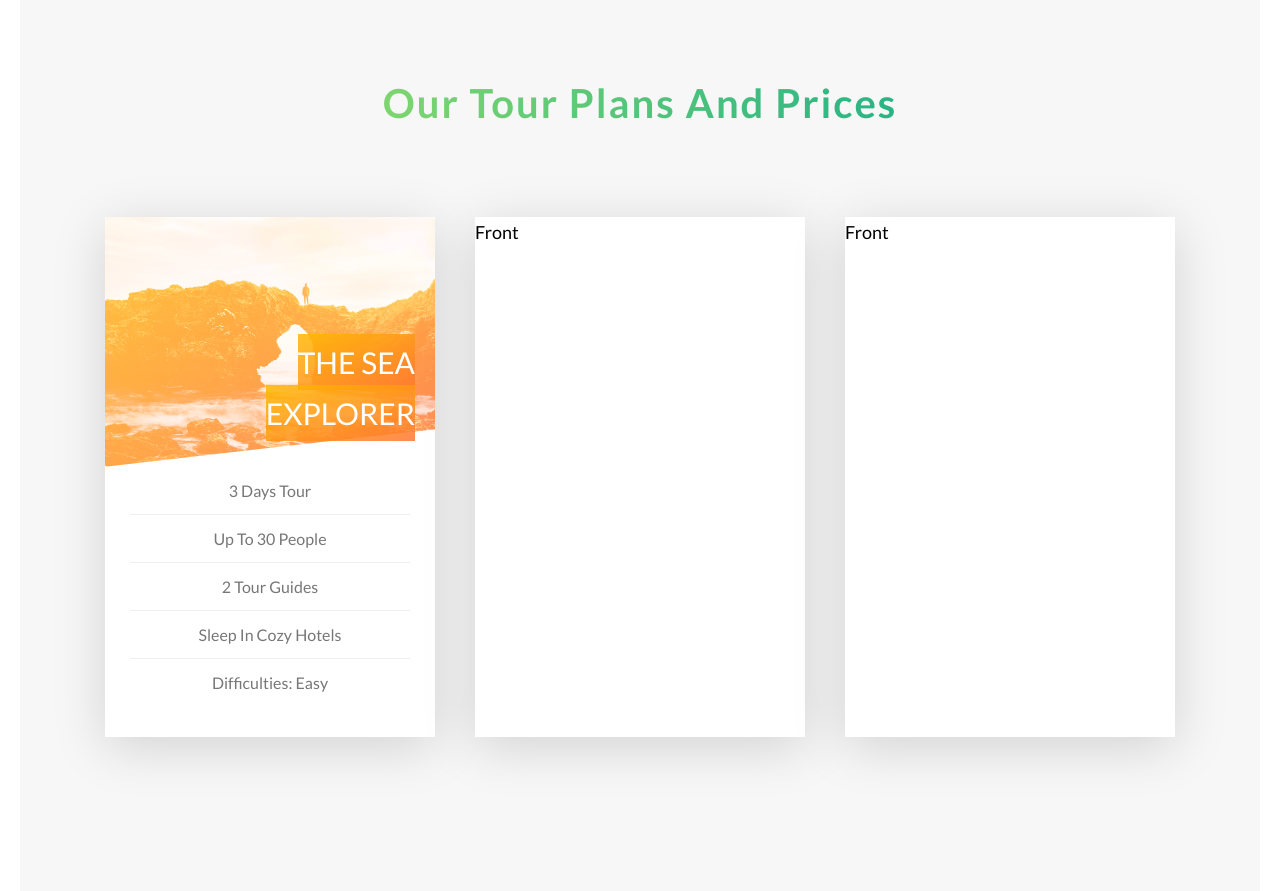
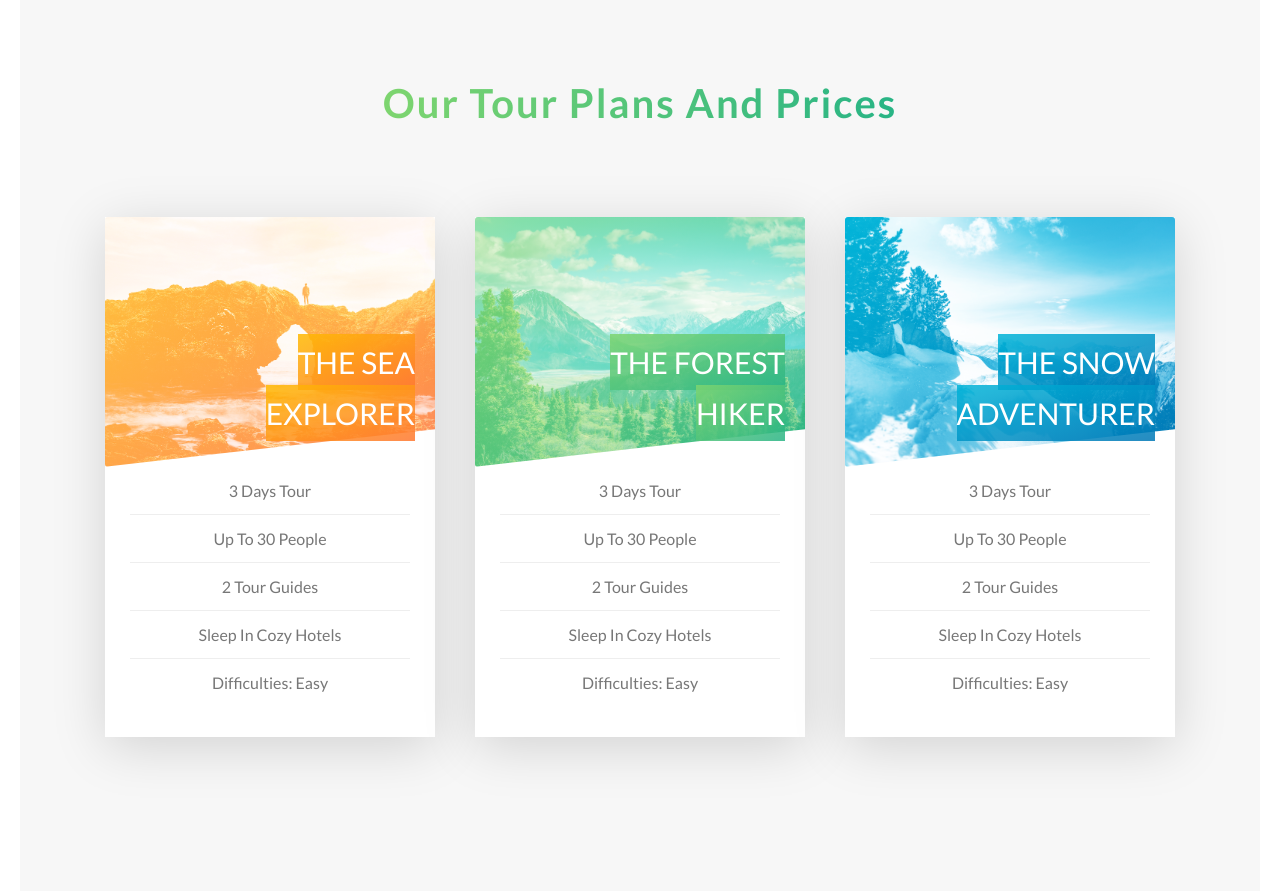
Before and after one commit to asifsalim/natureweb1, a PHP site: page / in a window 1280 px wide. Shown: the part 2368-3259 px from the top of the page. Run offline with PHP 8.4, Linux system fonts and the light colour scheme.

Commit message:
cards settings

```diff
--- a/index.html
+++ b/index.html
@@ -1,21 +1,24 @@
 <!DOCTYPE html>
 <html lang="en">
   <head>
-        <meta charset="UTF-8">
-        <meta name="viewport" content="width=device-width, initial-scale=1.0">
+    <meta charset="UTF-8" />
+    <meta name="viewport" content="width=device-width, initial-scale=1.0" />
 
-        <link href="https://fonts.googleapis.com/css?family=Lato:100,300,400,700,900" rel="stylesheet">
+    <link
+      href="https://fonts.googleapis.com/css?family=Lato:100,300,400,700,900"
+      rel="stylesheet"
+    />
 
-        <link rel="stylesheet" href="css/icofont.css">
-        <link rel="stylesheet" href="sass/main.css">
-        <link rel="shortcut icon" type="image/png" href="img/favicon.png">
+    <link rel="stylesheet" href="css/icofont.css" />
+    <link rel="stylesheet" href="sass/main.css" />
+    <link rel="shortcut icon" type="image/png" href="img/favicon.png" />
 
     <title>Natours | Exciting tours for adventurous people</title>
   </head>
   <body>
-        <header class='header'>
+    <header class="header">
       <div class="header__logo-box">
-                <img src="img/logo-white.png" alt="logo" class="header__logo">
+        <img src="img/logo-white.png" alt="logo" class="header__logo" />
       </div>
       <div class="header__text-box">
         <h1 class="header-primary">
@@ -28,31 +31,39 @@
     <main>
       <section class="section-about">
         <div class="u-text-middle u-margin-big">
-                    <h2 class="heading-secondary">
-                        Exciting to ours tours plans
-                    </h2>
+          <h2 class="heading-secondary">Exciting to ours tours plans</h2>
         </div>
         <div class="row">
           <div class="col-1of2">
-                        <h3 class="heading-tertiary">
-                            Live and Love with nature
-                        </h3>
+            <h3 class="heading-tertiary">Live and Love with nature</h3>
             <p class="paragraph">
-                            Lorem ipsum dolor sit amet consectetur adipisicing elit. Adipisci vel deleniti, iusto ex architecto repudiandae molestiae iste sint!
+              Lorem ipsum dolor sit amet consectetur adipisicing elit. Adipisci
+              vel deleniti, iusto ex architecto repudiandae molestiae iste sint!
             </p>
 
-                        <h3 class="heading-tertiary">
-                            Go with nature
-                        </h3>
+            <h3 class="heading-tertiary">Go with nature</h3>
             <p class="paragraph">
-                            Lorem ipsum dolor sit amet consectetur adipisicing elit. Adipisci vel deleniti, iusto ex architecto repudiandae molestiae iste sint!
+              Lorem ipsum dolor sit amet consectetur adipisicing elit. Adipisci
+              vel deleniti, iusto ex architecto repudiandae molestiae iste sint!
             </p>
           </div>
           <div class="col-1of2">
             <div class="composition">
-                        <img src="img/nat-1-large.jpg" alt="photo-1" class="composition__photo composition__photo--p1">
-                        <img src="img/nat-2-large.jpg" alt="photo-2" class="composition__photo composition__photo--p2">
-                        <img src="img/nat-3-large.jpg" alt="photo-3" class="composition__photo composition__photo--p3">
+              <img
+                src="img/nat-1-large.jpg"
+                alt="photo-1"
+                class="composition__photo composition__photo--p1"
+              />
+              <img
+                src="img/nat-2-large.jpg"
+                alt="photo-2"
+                class="composition__photo composition__photo--p2"
+              />
+              <img
+                src="img/nat-3-large.jpg"
+                alt="photo-3"
+                class="composition__photo composition__photo--p3"
+              />
             </div>
           </div>
         </div>
@@ -64,7 +75,9 @@
               <i class="feature-box__icon icofont-globe-alt"></i>
               <h3 class="heading-tertiary">Explore The World</h3>
               <p class="feature-box__text">
-                                    Lorem ipsum dolor sit amet consectetur adipisicing elit. Optio natus ipsam rem vitae quibusdam facilis saepe maxime nobis odit recusandae!
+                Lorem ipsum dolor sit amet consectetur adipisicing elit. Optio
+                natus ipsam rem vitae quibusdam facilis saepe maxime nobis odit
+                recusandae!
               </p>
             </div>
           </div>
@@ -73,7 +86,9 @@
               <i class="feature-box__icon icofont-sand-clock"></i>
               <h3 class="heading-tertiary">Happy Moments</h3>
               <p class="feature-box__text">
-                                    Lorem ipsum dolor sit amet consectetur adipisicing elit. Optio natus ipsam rem vitae quibusdam facilis saepe maxime nobis odit recusandae!
+                Lorem ipsum dolor sit amet consectetur adipisicing elit. Optio
+                natus ipsam rem vitae quibusdam facilis saepe maxime nobis odit
+                recusandae!
               </p>
             </div>
           </div>
@@ -82,7 +97,9 @@
               <i class="feature-box__icon icofont-heart-beat-alt"></i>
               <h3 class="heading-tertiary">Healthy Life</h3>
               <p class="feature-box__text">
-                                    Lorem ipsum dolor sit amet consectetur adipisicing elit. Optio natus ipsam rem vitae quibusdam facilis saepe maxime nobis odit recusandae!
+                Lorem ipsum dolor sit amet consectetur adipisicing elit. Optio
+                natus ipsam rem vitae quibusdam facilis saepe maxime nobis odit
+                recusandae!
               </p>
             </div>
           </div>
@@ -91,30 +108,29 @@
               <i class="feature-box__icon icofont-ui-map"></i>
               <h3 class="heading-tertiary">Tour Places</h3>
               <p class="feature-box__text">
-                                    Lorem ipsum dolor sit amet consectetur adipisicing elit. Optio natus ipsam rem vitae quibusdam facilis saepe maxime nobis odit recusandae!
+                Lorem ipsum dolor sit amet consectetur adipisicing elit. Optio
+                natus ipsam rem vitae quibusdam facilis saepe maxime nobis odit
+                recusandae!
               </p>
             </div>
           </div>
         </div>
-
       </section>
 
       <section class="section-cards">
         <div class="u-text-middle u-margin-big">
-                    <h2 class="heading-secondary">
-                        Our Tour Plans and Prices
-                    </h2>
+          <h2 class="heading-secondary">Our Tour Plans and Prices</h2>
         </div>
         <div class="row">
           <div class="col-1of3">
             <div class="cards">
               <div class="cards__side">
                 <div class="cards__side cards__side--front">
-                                    <div class="cards__images cards__images--1">
-                                        &nbsp;
-                                    </div>
+                  <div class="cards__images cards__images--1">&nbsp;</div>
                   <h4 class="cards__header">
-                                       <span class="cards__header--span cards__header--span--1">The sea explorer</span>
+                    <span class="cards__header--span cards__header--span--1"
+                      >The sea explorer</span
+                    >
                   </h4>
                   <div class="cards__details">
                     <ul>
@@ -124,37 +140,81 @@
                       <li>sleep in cozy hotels</li>
                       <li>difficulties: Easy</li>
                     </ul>
-
                   </div>
                 </div>
                 <div class="cards__side cards__side--back cards__side--back--1">
-                                    back
+                  <div class="cta">
+                    <div class="cards__position-box">
+                      <div class="cards__position-box--only">Only</div>
+                      <div class="cards__position-box--value">$284</div>
+                    </div>
+                    <a href="#" class="btn btn--white">Order now!</a>
+                  </div>
+                </div>
+              </div>
+            </div>
+          </div>
+
+          <div class="col-1of3">
+            <div class="cards">
+              <div class="cards__side cards__side--front"><div class="cards__images cards__images--2">&nbsp;</div>
+              <h4 class="cards__header">
+                <span class="cards__header--span cards__header--span--2"
+                  >The Forest Hiker</span
+                >
+              </h4>
+              <div class="cards__details">
+                <ul>
+                  <li>3 days tour</li>
+                  <li>up to 30 people</li>
+                  <li>2 tour guides</li>
+                  <li>sleep in cozy hotels</li>
+                  <li>difficulties: Easy</li>
+                </ul>
+              </div>
+            </div>
+              <div class="cards__side cards__side--back cards__side--back--2">
+                <div class="cta">
+                    <div class="cards__position-box">
+                      <div class="cards__position-box--only">Only</div>
+                      <div class="cards__position-box--value">$484</div>
+                    </div>
+                    <a href="#" class="btn btn--white">Order now!</a>
                   </div>
               </div>
             </div>
             </div>
             <div class="col-1of3">
                 <div class="cards">
-                                <div class="cards__side cards__side--front">
-                                    Front
-                                </div>
-                                <div class="cards__side cards__side--back cards__side--back--2">
-                                    back
+                  <div class="cards__side cards__side--front"><div class="cards__images cards__images--3">&nbsp;</div>
+                  <h4 class="cards__header">
+                    <span class="cards__header--span cards__header--span--3"
+                      >The snow adventurer</span
+                    >
+                  </h4>
+                  <div class="cards__details">
+                    <ul>
+                      <li>3 days tour</li>
+                      <li>up to 30 people</li>
+                      <li>2 tour guides</li>
+                      <li>sleep in cozy hotels</li>
+                      <li>difficulties: Easy</li>
+                    </ul>
                   </div>
                 </div>
+                  <div class="cards__side cards__side--back cards__side--back--3">
+                    <div class="cta">
+                        <div class="cards__position-box">
+                          <div class="cards__position-box--only">Only</div>
+                          <div class="cards__position-box--value">$484</div>
                         </div>
-                    <div class="col-1of3">
-                        <div class="cards">
-                                <div class="cards__side cards__side--front">
-                                    Front
-                                </div>
-                                <div class="cards__side cards__side--back cards__side--back--3">
-                                    back
+                        <a href="#" class="btn btn--white">Order now!</a>
                       </div>
                   </div>
                 </div>
                 </div>
-
+          </div>
+        </div>
       </section>
     </main>
 
@@ -180,6 +240,5 @@
                 </div>
             </div>
         </section> -->
-
   </body>
 </html>
--- a/sass/components/_cards.scss
+++ b/sass/components/_cards.scss
@@ -32,6 +32,9 @@
 
             transform: rotateY(180deg);
             box-shadow:0 1rem 5rem rgba($color-dark-black,0.15);
+            text-align: center;
+
+
 
             &--1{
                 background-image: linear-gradient(to right bottom,$color-secondary-light,$color-secondary-dark);
@@ -71,6 +74,12 @@
         &--1{
             background-image: linear-gradient(to right bottom,$color-secondary-light,$color-secondary-dark),url(../../img/nat-5.jpg);
         }
+        &--2{
+            background-image: linear-gradient(to right bottom,$color-primary-light,$color-primary-dark),url(../../img/nat-6.jpg);
+        }
+        &--3{
+            background-image: linear-gradient(to right bottom,$color-tertiary-light,$color-tertiary-dark),url(../../img/nat-7.jpg);
+        }
 
 
     }
@@ -96,6 +105,12 @@
         &--1{
             background-image: linear-gradient(to right bottom,rgba($color-secondary-light,0.85),rgba($color-secondary-dark,0.85));
         }
+        &--2{
+            background-image: linear-gradient(to right bottom,rgba($color-primary-light,0.85),rgba($color-primary-dark,0.85));
+        }
+        &--3{
+            background-image: linear-gradient(to right bottom,rgba($color-tertiary-light,0.85),rgba($color-tertiary-dark,0.85));
+        }
     }
 
     &__details{
@@ -116,4 +131,20 @@
         }
 
     }
+
+    &__position-box{
+        margin-top: 15rem;
+
+        &--only{
+            font-size: 1.4rem;
+            text-transform: uppercase;
+            font-weight: 400;
+        }
+
+        &--value{
+            font-weight: 100;
+            font-size: 6rem;
+            margin-bottom: 7rem;
+        }
+    }
 }
--- a/sass/main.css
+++ b/sass/main.css
@@ -354,6 +354,7 @@
           transform: rotateY(180deg);
   -webkit-box-shadow: 0 1rem 5rem rgba(0, 0, 0, 0.15);
           box-shadow: 0 1rem 5rem rgba(0, 0, 0, 0.15);
+  text-align: center;
 }
 
 .cards__side--back--1 {
@@ -396,6 +397,16 @@
   background-image: linear-gradient(to right bottom, #ffb900, #ff7730), url(../../img/nat-5.jpg);
 }
 
+.cards__images--2 {
+  background-image: -webkit-gradient(linear, left top, right bottom, from(#7ed56f), to(#28b485)), url(../../img/nat-6.jpg);
+  background-image: linear-gradient(to right bottom, #7ed56f, #28b485), url(../../img/nat-6.jpg);
+}
+
+.cards__images--3 {
+  background-image: -webkit-gradient(linear, left top, right bottom, from(#00B4D8), to(#0077B6)), url(../../img/nat-7.jpg);
+  background-image: linear-gradient(to right bottom, #00B4D8, #0077B6), url(../../img/nat-7.jpg);
+}
+
 .cards__header {
   font-size: 3rem;
   font-weight: 400;
@@ -420,6 +431,16 @@
   background-image: linear-gradient(to right bottom, rgba(255, 185, 0, 0.85), rgba(255, 119, 48, 0.85));
 }
 
+.cards__header--span--2 {
+  background-image: -webkit-gradient(linear, left top, right bottom, from(rgba(126, 213, 111, 0.85)), to(rgba(40, 180, 133, 0.85)));
+  background-image: linear-gradient(to right bottom, rgba(126, 213, 111, 0.85), rgba(40, 180, 133, 0.85));
+}
+
+.cards__header--span--3 {
+  background-image: -webkit-gradient(linear, left top, right bottom, from(rgba(0, 180, 216, 0.85)), to(rgba(0, 119, 182, 0.85)));
+  background-image: linear-gradient(to right bottom, rgba(0, 180, 216, 0.85), rgba(0, 119, 182, 0.85));
+}
+
 .cards__details {
   width: 85%;
   text-align: center;
@@ -437,6 +458,22 @@
 
 .cards__details li:not(:last-child) {
   border-bottom: 1px solid #eee;
+}
+
+.cards__position-box {
+  margin-top: 15rem;
+}
+
+.cards__position-box--only {
+  font-size: 1.4rem;
+  text-transform: uppercase;
+  font-weight: 400;
+}
+
+.cards__position-box--value {
+  font-weight: 100;
+  font-size: 6rem;
+  margin-bottom: 7rem;
 }
 
 .header {
```
Also changed, not shown: 1 other file. Lines whose indentation alone changed are shown as unchanged.
